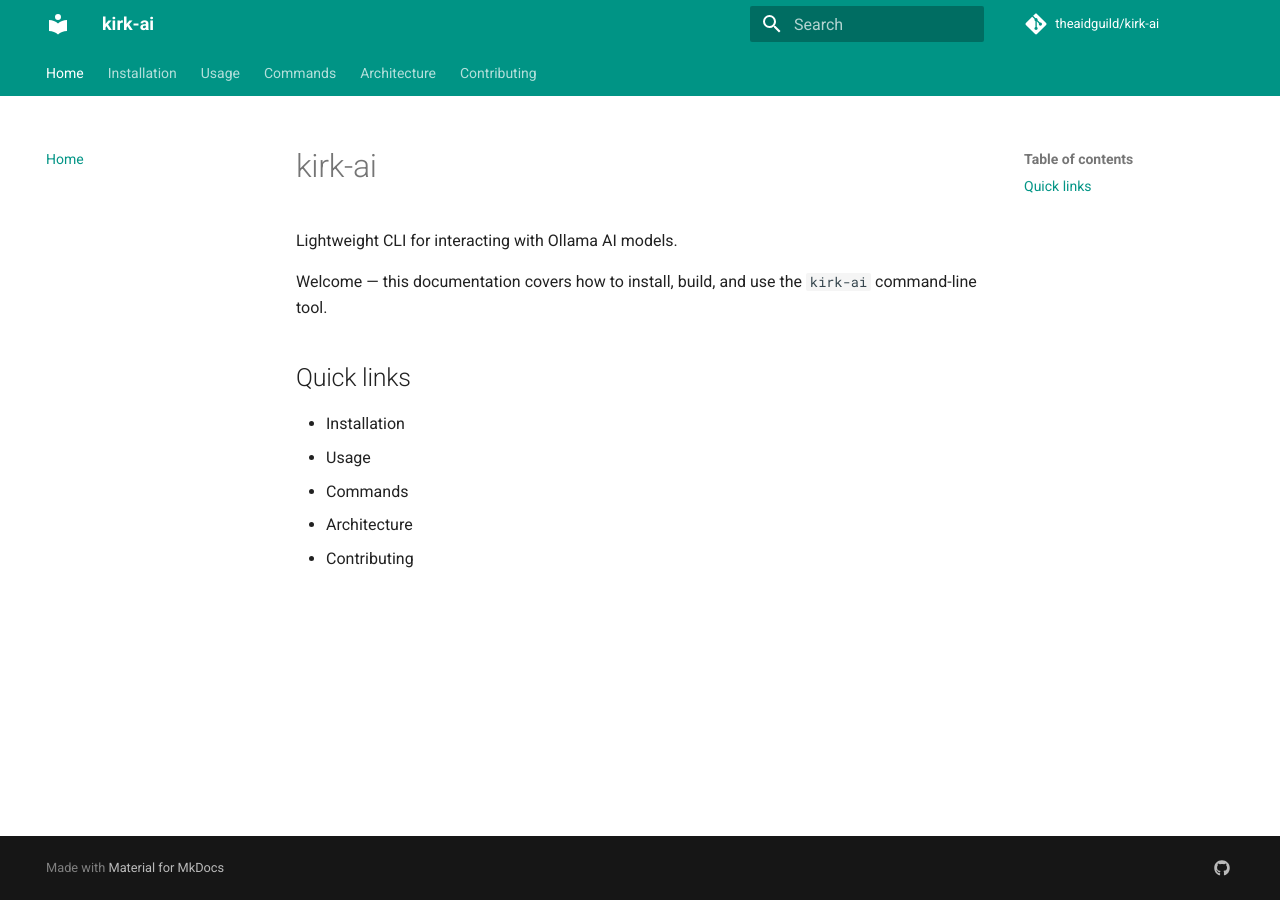
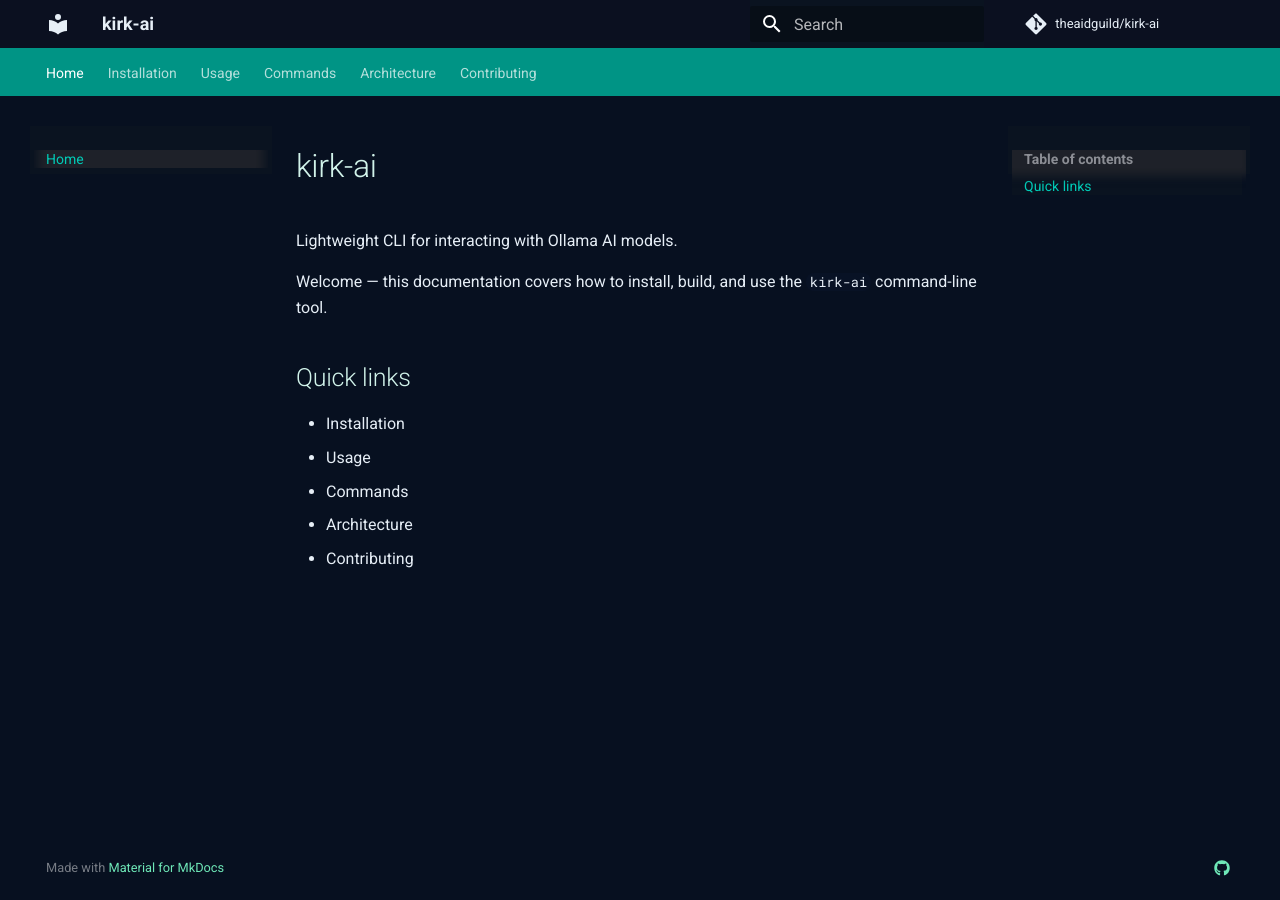
Before and after one commit to theaidguild/kirk-ai, an MkDocs documentation site: the page built from docs_src/index.md, in a window 1280 px wide. Built offline with MkDocs 1.6.1 and Material for MkDocs 9.7.7, drawn with Linux system fonts in a browser that asks for light colours; comment, search, counter and statistics services are not loaded.

Commit message:
Refactor MkDocs theme to enforce dark-only mode and enhance UX with improved styles

```diff
--- a/docs_src/assets/stylesheets/overrides.css
+++ b/docs_src/assets/stylesheets/overrides.css
@@ -1,54 +1,76 @@
-/* Overrides for Material theme dark mode and improved UX */
-/* Basic improvements for code blocks, headers, and background */
+/* Force dark-only theme and ensure high contrast for readability */
 
 :root {
-  --md-default-bg: #ffffff;
-  --md-accent-bg: #f6f8f9;
+  --kirk-bg: #071020;
+  --kirk-surface: #0b1020;
+  --kirk-muted-surface: #0a1320;
+  --kirk-text: #e6eef6;
+  --kirk-heading: #d1f3ea;
+  --kirk-link: #6ee7b7;
+  --kirk-code-bg: #081225;
+  --kirk-code-text: #e6eef6;
+  --kirk-accent: #14b8a6;
 }
 
-/* Dark mode color tweaks */
-@media (prefers-color-scheme: dark) {
-  :root {
-    --md-default-bg: #0b1020;
-    --md-accent-bg: #071020;
+/* Apply dark background and readable text globally */
+html, body, .md-content, .md-main, .md-typeset {
+  background-color: var(--kirk-bg) !important;
+  color: var(--kirk-text) !important;
 }
 
-  .md-content {
-    color: #e6eef6;
+/* Header, nav, and footer surfaces */
+.md-header, .md-header__inner, .md-footer {
+  background-color: var(--kirk-surface) !important;
+  color: var(--kirk-text) !important;
 }
 
-  .md-typeset blockquote {
-    background: rgba(255,255,255,0.02);
-    border-left-color: rgba(255,255,255,0.06);
+/* Headings */
+.md-typeset h1, .md-typeset h2, .md-typeset h3 {
+  color: var(--kirk-heading) !important;
 }
 
-  .md-typeset pre, .md-typeset code {
-    background: #081225;
-    color: #dbeafe;
-  }
+/* Links */
+.md-typeset a {
+  color: var(--kirk-link) !important;
 }
 
-/* Improve code block legibility */
-.md-typeset pre {
+/* Code blocks and inline code */
+.md-typeset pre, .md-typeset code {
+  background: var(--kirk-code-bg) !important;
+  color: var(--kirk-code-text) !important;
   border-radius: 8px;
-  padding: 1rem;
-  box-shadow: 0 1px 0 rgba(0,0,0,0.04);
 }
 
-/* Make header a little less tall on small screens */
+.md-typeset pre {
+  padding: 1rem !important;
+  box-shadow: 0 1px 0 rgba(0,0,0,0.4) !important;
+}
+
+/* Tables */
+.md-typeset table th, .md-typeset table td {
+  padding: 0.6rem 0.8rem;
+  border-color: rgba(255,255,255,0.04);
+}
+
+/* Muted surface for sidebars, TOC */
+.md-sidebar, .md-nav, .md-search {
+  background-color: var(--kirk-muted-surface) !important;
+}
+
+/* Ensure focus outlines are visible on dark background */
+a:focus, button:focus, input:focus {
+  outline: 3px solid rgba(110,231,183,0.16) !important;
+  outline-offset: 2px !important;
+}
+
+/* Smaller header on mobile */
 @media (max-width: 768px) {
   header.md-header {
     min-height: 44px;
   }
 }
 
-/* Subtle focus outlines for accessibility */
-a:focus, button:focus {
-  outline: 3px solid rgba(16,185,129,0.16);
-  outline-offset: 2px;
+/* Hide the theme toggle if present (defensive) */
+.md-header__toggle, .md-toggle, .md-footer .md-toggle {
+  display: none !important;
 }
-
-/* Slightly larger table cell padding */
-.md-typeset table th, .md-typeset table td {
-  padding: 0.6rem 0.8rem;
-}
--- a/mkdocs.yml
+++ b/mkdocs.yml
@@ -9,15 +9,9 @@ site_dir: site
 theme:
   name: material
   palette:
-    - scheme: default
-      primary: teal
-      accent: cyan
     - scheme: slate
       primary: teal
       accent: cyan
-      toggle:
-        icon: material/weather-night
-        name: Switch to dark mode
   features:
     - navigation.instant
     - navigation.indexes
```
Also changed, not shown: README.md (+1 -3 lines). Lines whose indentation alone changed are shown as unchanged.
